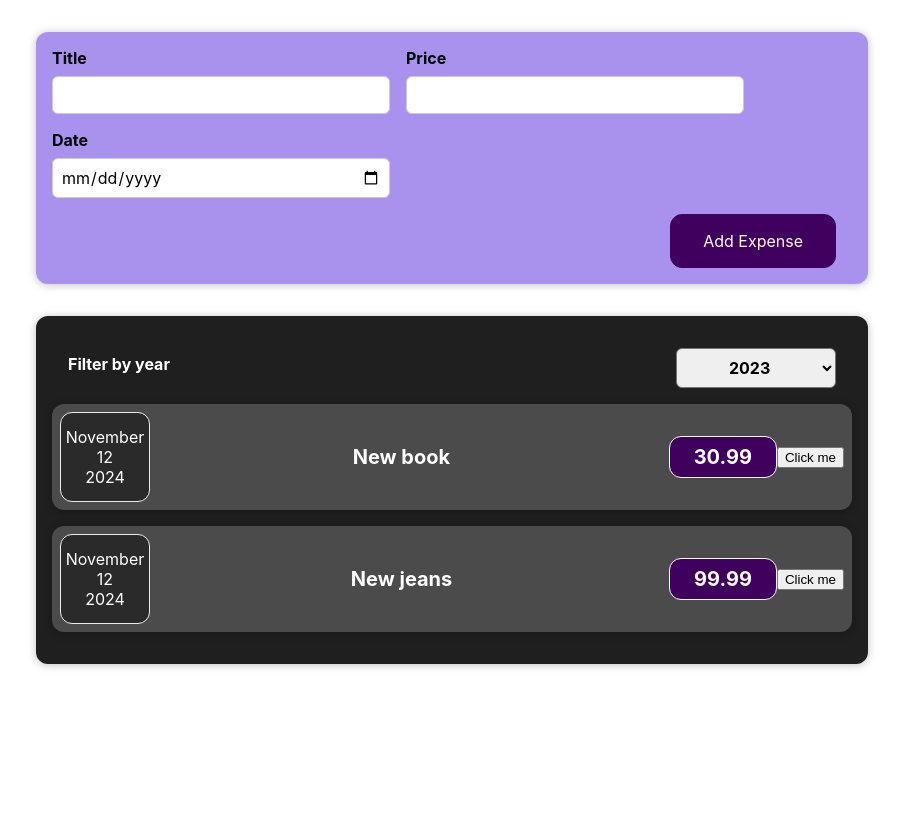
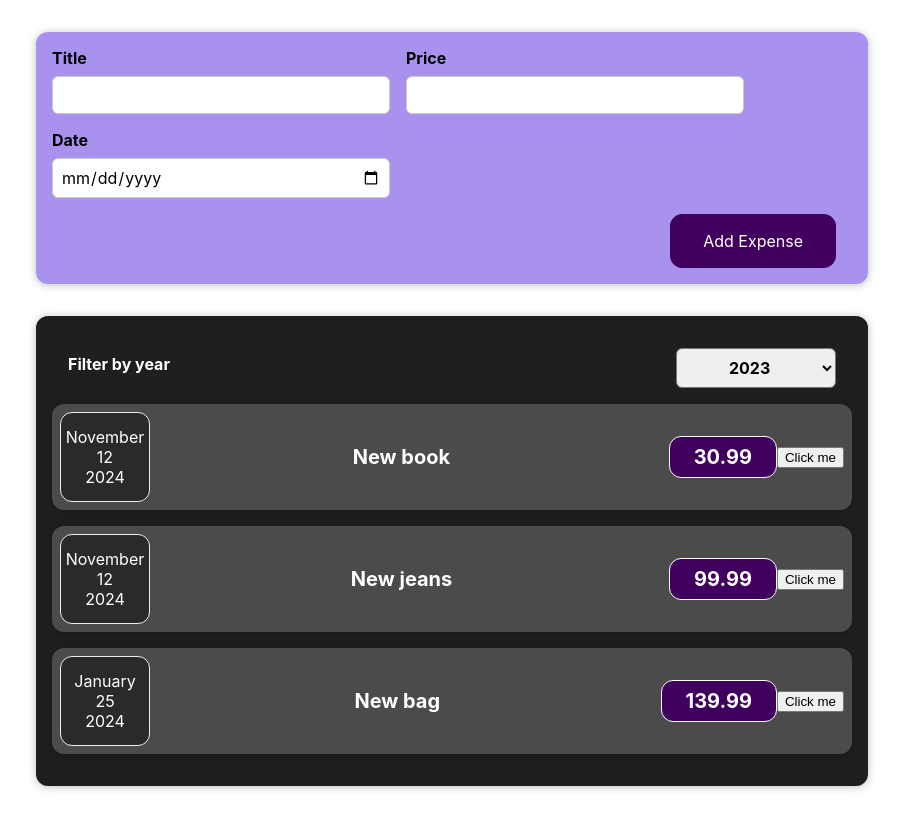
Before and after one commit to Misha2007/expenses, a React (Vite) app: page / in a window 1280 px wide. Shown: the whole page, without its empty margins (188-1091 px from the left). Built offline with nearby package versions, Linux system fonts and the light colour scheme.

Commit message:
Moved hardcoded expenses data to a constant, added state to App component, updated addExpenseHandler to update state, and modified Expenses component to map over expenses array

```diff
--- a/src/App.jsx
+++ b/src/App.jsx
@@ -5,23 +5,34 @@ import "./App.css";
 import Expenses from "./components/Expenses/Expenses.jsx";
 import NewExpense from "./components/NewExpense/NewExpense.jsx";
 
-function App() {
-  const expenses = [
+const DYMMY_EXPENSES = [
   {
+    id: "id1",
     date: new Date(2024, 10, 12),
     title: "New book",
     price: 30.99,
   },
   {
+    id: "id2",
     date: new Date(2024, 10, 12),
     title: "New jeans",
     price: 99.99,
   },
+  {
+    id: "id3",
+    date: new Date(2024, 0, 25),
+    title: "New bag",
+    price: 139.99,
+  },
 ];
 
+function App() {
+  const [expenses, setExpenses] = useState(DYMMY_EXPENSES);
+
   const addExpenseHandler = (expense) => {
-    console.log("In app.js");
-    console.log(expense);
+    setExpenses((prevExpenses) => {
+      return [expense, ...prevExpenses];
+    });
   };
 
   return (
--- a/src/components/Expenses/Expenses.jsx
+++ b/src/components/Expenses/Expenses.jsx
@@ -5,15 +5,20 @@ import ExpensesFilter from "./ExpensesFilter.jsx";
 
 const Expenses = (props) => {
   console.log(props.expenses);
-  const saveExpenseDataHandler = (newYear) => {
+  const filterYearHandler = (newYear) => {
     console.log(`Year data in Expenses.js : ${newYear}`);
     console.log();
   };
+
+  props.expenses.map((expenses) => {
+    console.log(expenses);
+  });
   return (
     <Card className="expenses">
-      <ExpensesFilter onYearChange={saveExpenseDataHandler} />
-      <ExpenseItem expenseData={props.expenses[0]} />
-      <ExpenseItem expenseData={props.expenses[1]} />
+      <ExpensesFilter onYearChange={filterYearHandler} />
+      {props.expenses.map((expense) => {
+        return <ExpenseItem expenseData={expense} key={expense.id} />;
+      })}
     </Card>
   );
 };
```
Lines whose indentation alone changed are shown as unchanged.
